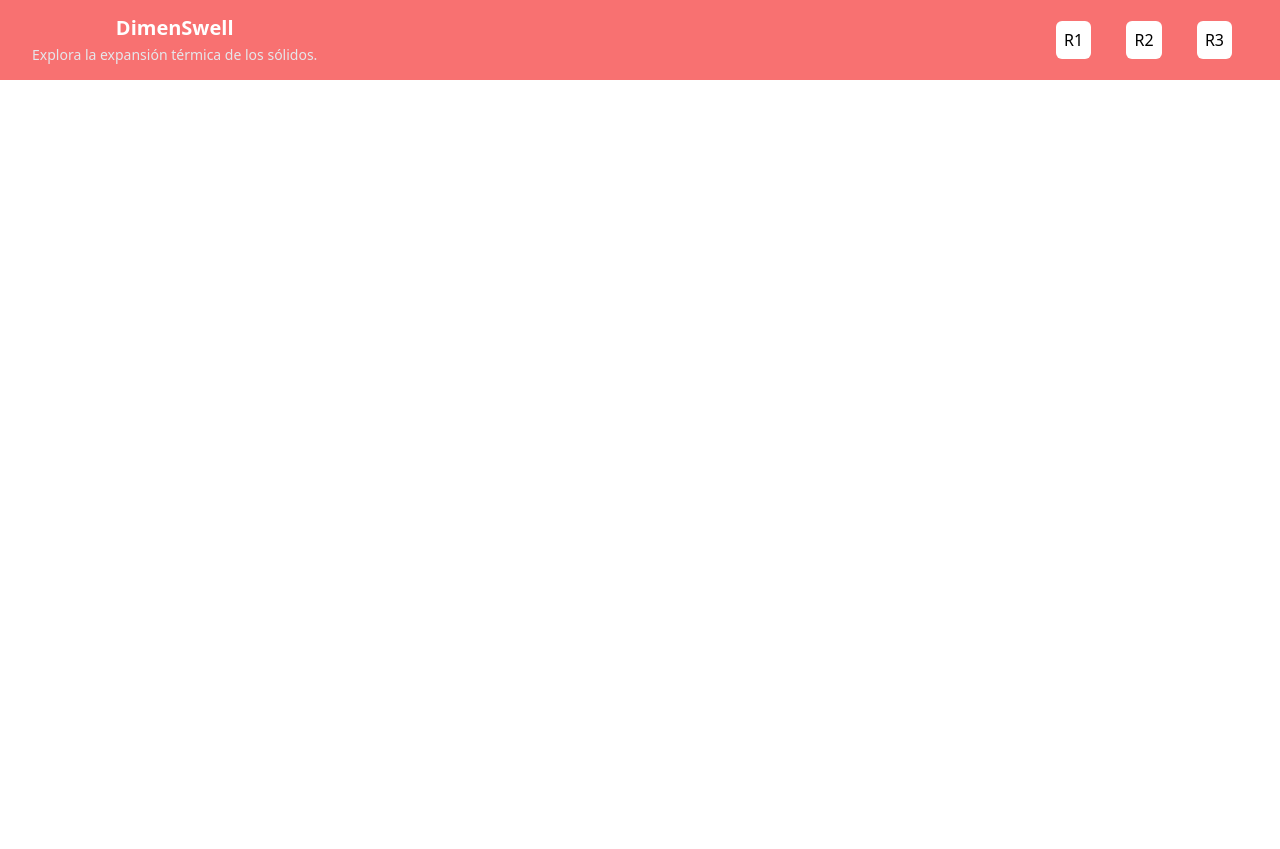
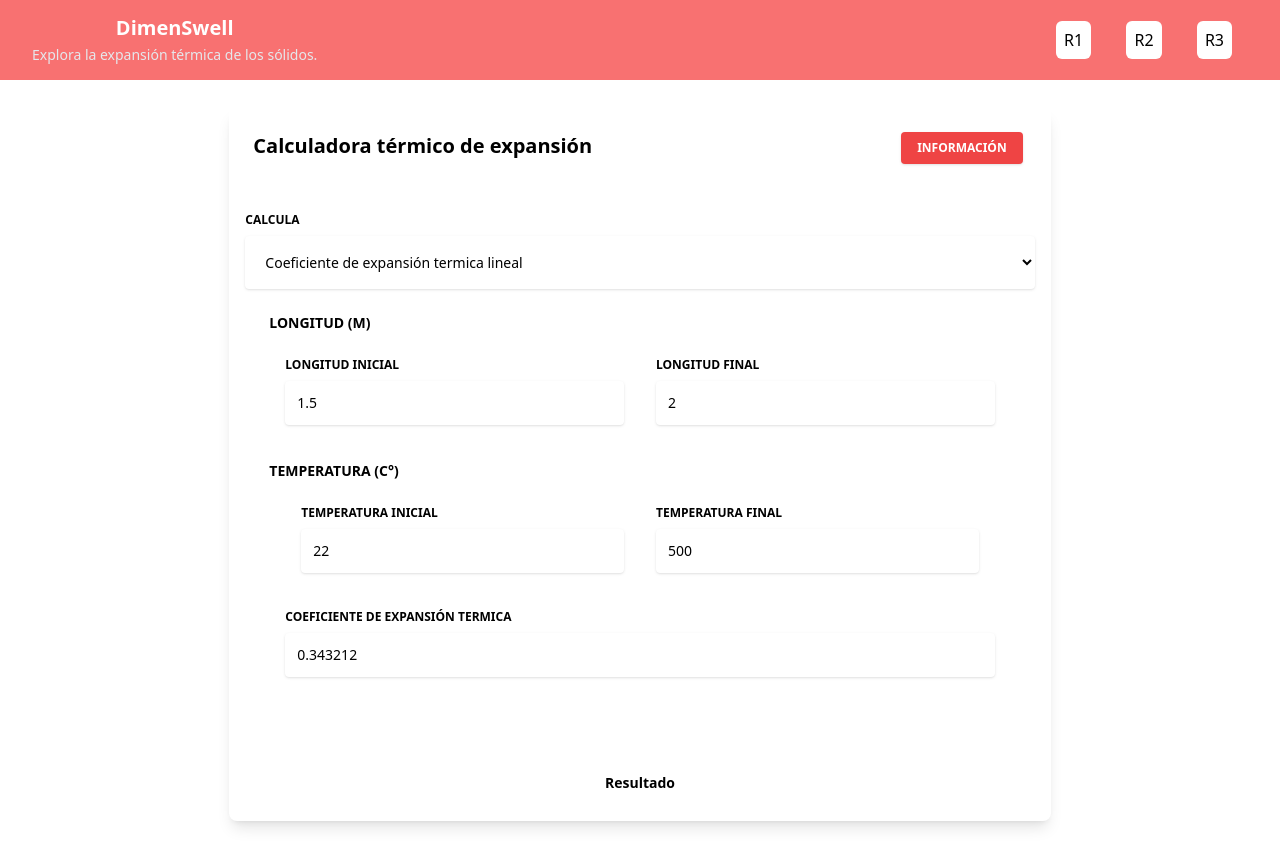
Before and after one commit to elcokiin/dimenswell, a React (Create React App) app: page /r2 in a window 1280 px wide. Before the commit the page ends 800 px from the top, so only its background shows below. Built offline with nearby package versions, Linux system fonts and the light colour scheme; the HTML template or start-up script is replaced by a standard one.

Commit message:
Update R2.jsx
Add structure of forms in r2

```diff
--- a/src/pages/R2.jsx
+++ b/src/pages/R2.jsx
@@ -1,9 +1,141 @@
+import { useState } from "react";
 import { Header } from "../components/Header";
 
 const R2 = () => {
+    const [cal, setCal] = useState("");
+
+    const handleChange = (e) => {
+        switch (e.target.value) {
+            case "Coeficiente de expansión termica":
+                setCal("a")
+                break;
+            case "Longitud inicial":
+                setCal("l1")
+                break;
+            case "Longitud final":
+                setCal("l2")
+                break;
+            case "Temperatura inicial":
+                setCal("t1")
+                break;
+            case "Temperatura final":
+                setCal("t2")
+                break;
+            default:
+                console.log("valor invalido")
+                break;
+        }
+    }
+
     return <div>
         <Header />
-    </div>;
-    };
+        <section className=" py-1 bg-blueGray-50">
+            <div className="w-full lg:w-8/12 px-4 mx-auto mt-6">
+                <div className="relative flex flex-col min-w-0 break-words w-full mb-6 shadow-lg rounded-lg bg-blueGray-100 border-0">
+                    <div className="rounded-t bg-white mb-0 px-6 py-6">
+                        <div className="text-center flex justify-between">
+                            <h6 className="text-blueGray-700 text-xl font-bold">
+                                Calculadora térmico de expansión
+                            </h6>
+                            <button className="bg-red-500 text-white active:bg-red-600 font-bold uppercase text-xs px-4 py-2 rounded shadow hover:shadow-md outline-none focus:outline-none mr-1 ease-linear transition-all duration-150" type="button">
+                                Información
+                            </button>
+                        </div>
+                    </div>
+                    <div className="mt-6 border-b-1 border-blueGray-300">
+                        <div className="flex flex-wrap">
+                            <div className="w-full lg:w-12/12 px-4">
+                                <div className="relative w-full mb-3">
+                                    <label className="block uppercase text-blueGray-600 text-xs font-bold mb-2" htmlFor="grid-password">
+                                        Calcula
+                                    </label>
+                                    <select name="cal" id="calc" onChange={handleChange} className="border-0 p-4 placeholder-blueGray-300 text-blueGray-600 bg-white rounded text-sm shadow focus:outline-none focus:ring w-full ease-linear transition-all duration-150">
+                                        <option defaultValue="coefficient">Coeficiente de expansión termica lineal</option>
+                                        <option defaultValue="length1">Longitud inicial</option>
+                                        <option defaultValue="lenght2">Longitud final</option>
+                                        <option defaultValue="temperature1">Temperatura inicial</option>
+                                        <option defaultValue="temperature2">Temperatura final</option>
+                                    </select>
+                                </div>
+                            </div>
+                        </div>
+                    </div>
+                    <div className="flex-auto px-4 lg:px-10 py-10 pt-0">
+                        <form>
+                            <h6 className="text-blueGray-400 text-sm mt-3 mb-6 font-bold uppercase">
+                                Longitud (m)
+                            </h6>
+                            <div className="flex flex-wrap">
+                                <div className="w-full lg:w-6/12 px-4">
+                                    <div className="relative w-full mb-3">
+                                        <label className="block uppercase text-blueGray-600 text-xs font-bold mb-2" htmlFor="number">
+                                            Longitud Inicial
+                                        </label>
+                                        <input type="number" className="border-0 px-3 py-3 placeholder-blueGray-300 text-blueGray-600 bg-white rounded text-sm shadow focus:outline-none focus:ring w-full ease-linear transition-all duration-150" defaultValue="1.5" />
+                                    </div>
+                                </div>
+                                <div className="w-full lg:w-6/12 px-4">
+                                    <div className="relative w-full mb-3">
+                                        <label className="block uppercase text-blueGray-600 text-xs font-bold mb-2" htmlFor="number">
+                                            Longitud Final
+                                        </label>
+                                        <input type="number" className="border-0 px-3 py-3 placeholder-blueGray-300 text-blueGray-600 bg-white rounded text-sm shadow focus:outline-none focus:ring w-full ease-linear transition-all duration-150" defaultValue="2" />
+                                    </div>
+                                </div>
+                            </div>
+
+                            <div className="mt-6 border-b-1 border-blueGray-300">
+
+                                <h6 className="text-blueGray-400 text-sm mt-3 mb-6 font-bold uppercase">
+                                    Temperatura (C°)
+                                </h6>
+                                <div className="flex flex-wrap">
+                                    <div className="w-full lg:w-12/12 px-4">
+                                        <div className="flex flex-wrap">
+                                            <div className="w-full lg:w-6/12 px-4">
+                                                <div className="relative w-full mb-3">
+                                                    <label className="block uppercase text-blueGray-600 text-xs font-bold mb-2" htmlFor="number">
+                                                        Temperatura Inicial
+                                                    </label>
+                                                    <input type="number" className="border-0 px-3 py-3 placeholder-blueGray-300 text-blueGray-600 bg-white rounded text-sm shadow focus:outline-none focus:ring w-full ease-linear transition-all duration-150" defaultValue="22" />
+                                                </div>
+                                            </div>
+                                            <div className="w-full lg:w-6/12 px-4">
+                                                <div className="relative w-full mb-3">
+                                                    <label className="block uppercase text-blueGray-600 text-xs font-bold mb-2" htmlFor="number">
+                                                        Temperatura Final
+                                                    </label>
+                                                    <input type="number" className="border-0 px-3 py-3 placeholder-blueGray-300 text-blueGray-600 bg-white rounded text-sm shadow focus:outline-none focus:ring w-full ease-linear transition-all duration-150" defaultValue="500" />
+                                                </div>
+                                            </div>
+                                        </div>
+                                        <div className="relative w-full mb-3 mt-6">
+                                            <label className="block uppercase text-blueGray-600 text-xs font-bold mb-2" htmlFor="grid-password">
+                                                Coeficiente de expansión termica
+                                            </label>
+                                            <input type="text" className="border-0 px-3 py-3 placeholder-blueGray-300 text-blueGray-600 bg-white rounded text-sm shadow focus:outline-none focus:ring w-full ease-linear transition-all duration-150" defaultValue="0.343212" />
+                                        </div>
+                                    </div>
+
+                                </div>
+                            </div>
+                        </form>
+                    </div>
+                    <footer className="relative  pt-8 pb-6 mt-2">
+                        <div className="container mx-auto px-4">
+                            <div className="flex flex-wrap items-center md:justify-between justify-center">
+                                <div className="w-full md:w-6/12 px-4 mx-auto text-center">
+                                    <div className="text-sm text-blueGray-500 font-semibold py-1">
+                                        <span className="text-blueGray-500 hover:text-gray-800">Resultado</span>
+                                    </div>
+                                </div>
+                            </div>
+                        </div>
+                    </footer>
+                </div>
+            </div>
+        </section>
+    </div>
+};
 
 export default R2;
```
